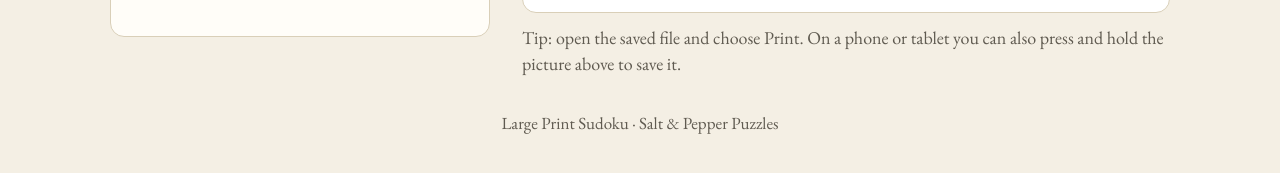
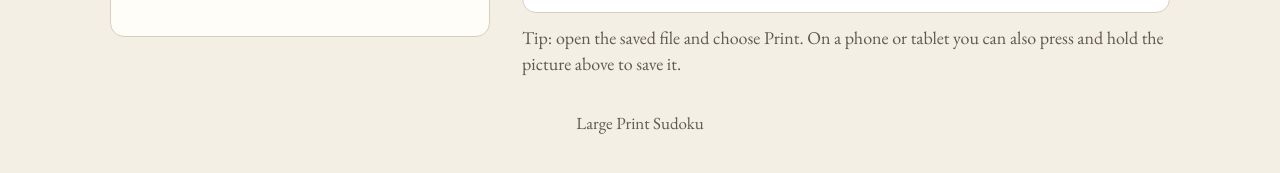
Before and after one commit to abmb649-GH/sudoku-certificate, a plain HTML site: page index.html in a window 1280 px wide. Shown: the part 967-1140 px from the top of the page. Drawn offline with nearby package versions, Linux system fonts and the light colour scheme.

Commit message:
Remove pen name from footer
Co-Authored-By: Claude Opus 5.5 <noreply@anthropic.com>
Claude-Session: https://claude.ai/code/session_01BpJZZkuErjrGmDU353p4Kp

```diff
--- a/index.html
+++ b/index.html
@@ -89,7 +89,7 @@
       <p class="saveimg" id="saveimg">Tip: open the saved file and choose Print. On a phone or tablet you can also press and hold the picture above to save it.</p>
     </div>
   </div>
-  <footer>Large Print Sudoku · Salt &amp; Pepper Puzzles</footer>
+  <footer>Large Print Sudoku</footer>
 </main>
 
 <script src="https://cdnjs.cloudflare.com/ajax/libs/jspdf/2.5.1/jspdf.umd.min.js"></script>
```
